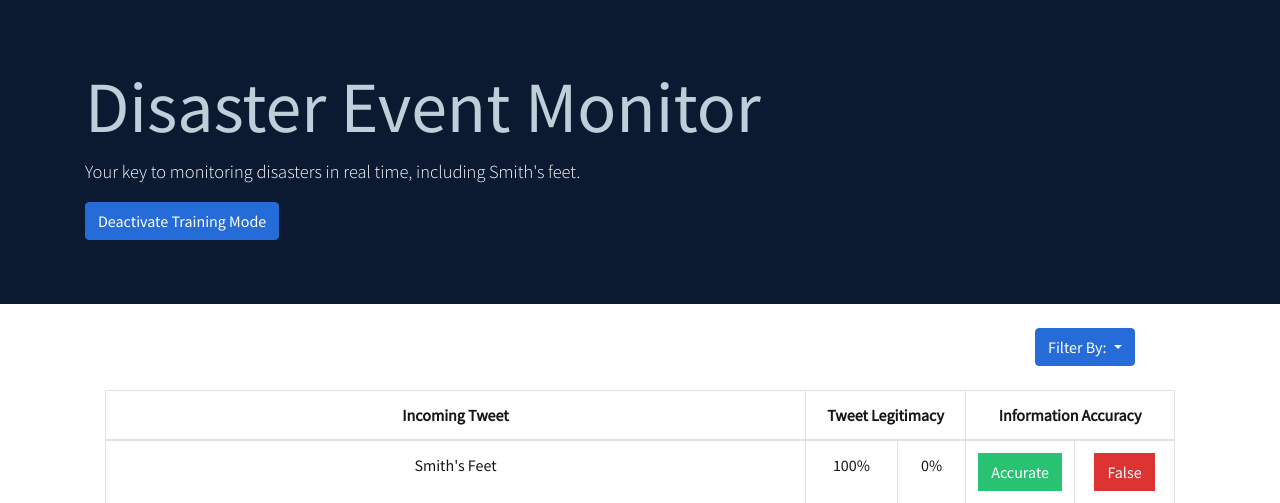
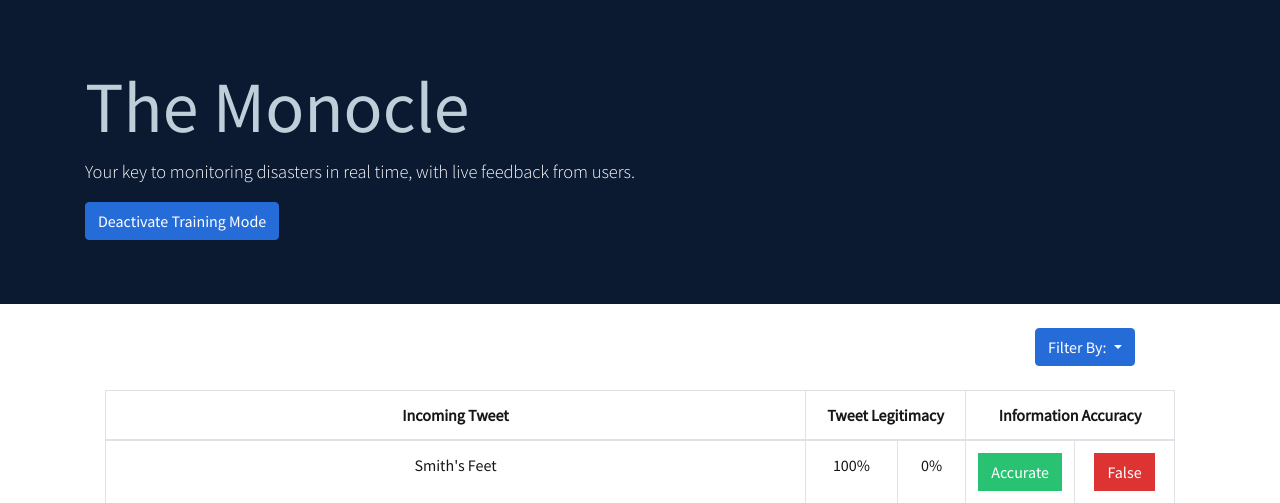
Before and after one commit to abdulelakiri/Varsity-Hacking-Team, a Flask app: page /traintable in a window 1280 px wide. Shown: the part 72-575 px from the top of the page. Run offline with Flask 2, Linux system fonts and the light colour scheme; some libraries are stand-ins or nearby versions.

Commit message:
modified table and added sqlalchemy

```diff
--- a/requirements.txt
+++ b/requirements.txt
@@ -4,3 +4,4 @@ tensorflow
 keras
 seaborn
 tensorflow-hub
+flask_sqlalchemy
--- a/webpage/templates/base.html
+++ b/webpage/templates/base.html
@@ -49,8 +49,8 @@
 
     <div class="jumbotron bg-dark text-white mb-0">
       <div class="container">
-        <h1 class="display-3 text-light">Disaster Event Monitor</h1>
-        <div class="lead mb-3">Your key to monitoring disasters in real time, including Smith's feet.
+        <h1 class="display-3 text-light">The Monocle</h1>
+        <div class="lead mb-3">Your key to monitoring disasters in real time, with live feedback from users.
         </div>
         <button type="button" class="btn btn-primary" style="border-radius: 4px;" >
           <a href="{{ url_for('site.traintable') }}"
@@ -77,7 +77,7 @@
       </div>
     </div>
       <div class="container mx-auto mt-4" style="width: 1100px;">
-        <table class="table table-bordered table-hover" style="text-align: center;" role="presentation">
+        <table class="table table-bordered table-hover" style="text-align: center; border-radius: 4px;" role="presentation">
           <thead>
             <tr>
               <th class="text-base" colspan="1">Incoming Tweet</th>
--- a/webpage/templates/trainingtable.html
+++ b/webpage/templates/trainingtable.html
@@ -2,8 +2,8 @@
 {% block content %}
 <div class="jumbotron bg-dark text-white mb-0">
   <div class="container">
-    <h1 class="display-3 text-light">Disaster Event Monitor</h1>
-    <div class="lead mb-3">Your key to monitoring disasters in real time, including Smith's feet.
+    <h1 class="display-3 text-light">The Monocle</h1>
+    <div class="lead mb-3">Your key to monitoring disasters in real time, with live feedback from users.
     </div>
     <button type="button" class="btn btn-primary" style="border-radius: 4px;" >
       <a href="{{ url_for('site.homepage') }}"
```
